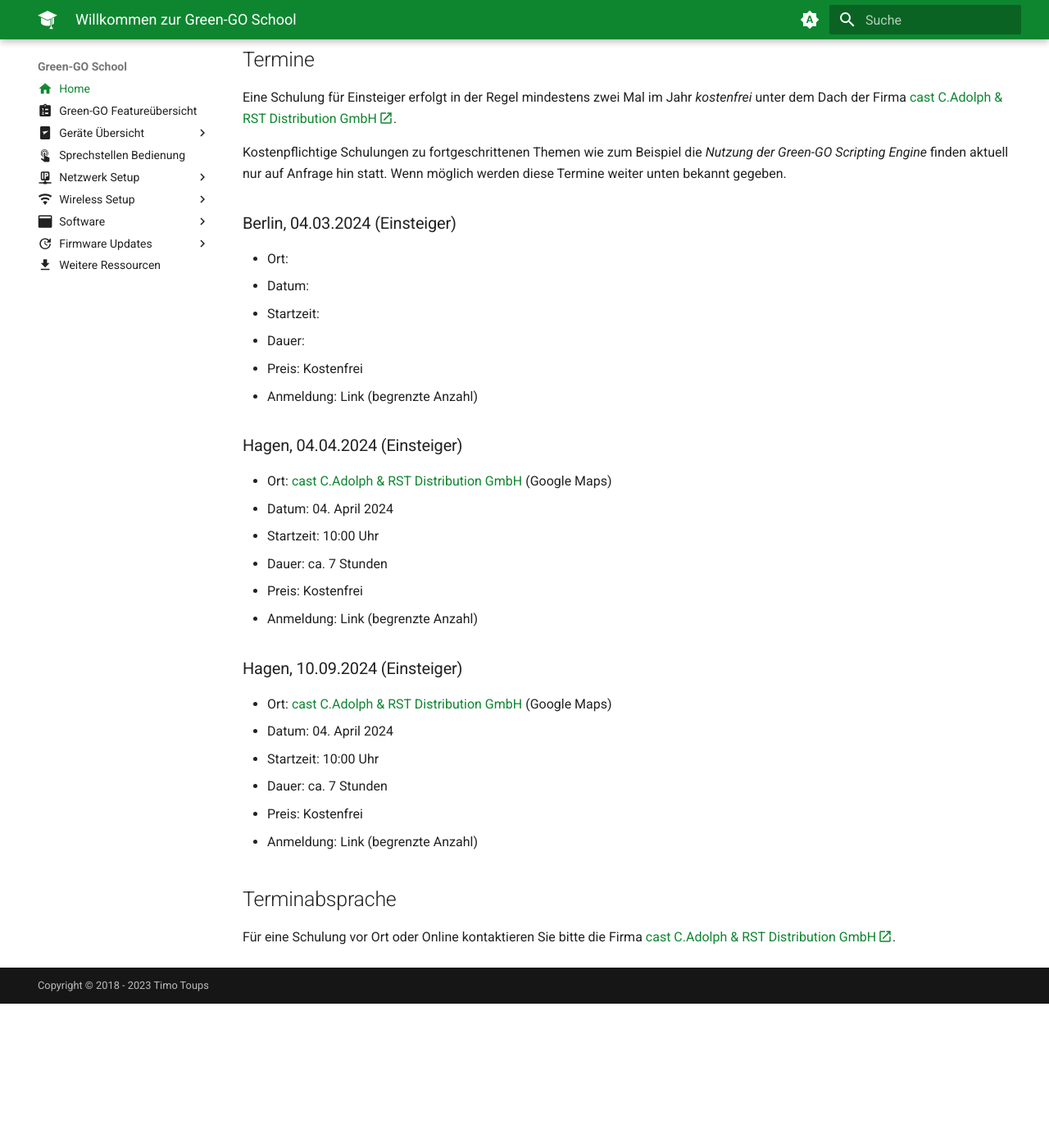
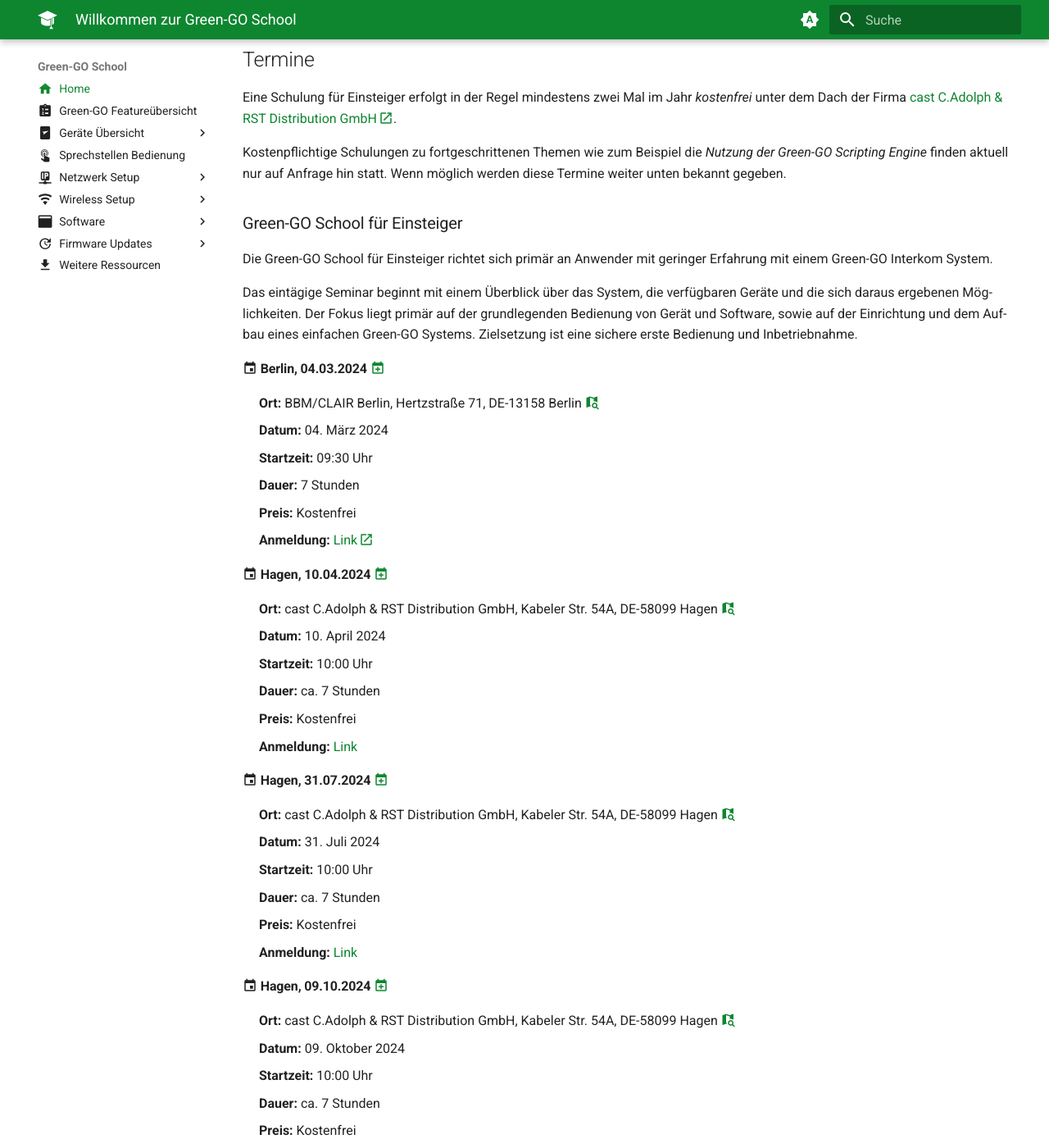
Before and after one commit to lampensau/green-go-school, an MkDocs documentation site: the page built from docs/index.md, in a window 1280 px wide and 1400 px high, scrolled down 350 px. Shown: the whole window at 82% size. Built offline with MkDocs 1.6.1 and Material for MkDocs 9.7.7, drawn with Linux system fonts in a browser that asks for light colours; plug-ins that fetch from the network failed and are left out; before the commit the page ends 1574 px from its top, so only the background shows below that; some of the changed text lies outside the part shown.

Commit message:
added new dates and ics files

```diff
--- a/docs/index.md
+++ b/docs/index.md
@@ -18,32 +18,63 @@
 
 Kostenpflichtige Schulungen zu fortgeschrittenen Themen wie zum Beispiel die _Nutzung der Green-GO Scripting Engine_ finden aktuell nur auf Anfrage hin statt. Wenn möglich werden diese Termine weiter unten bekannt gegeben.
 
-### Berlin, 04.03.2024 (Einsteiger)
+### Green-GO School für Einsteiger
 
-- Ort:
-- Datum:
-- Startzeit:
-- Dauer:
-- Preis: Kostenfrei
-- Anmeldung: Link (begrenzte Anzahl)
+Die Green-GO School für Einsteiger richtet sich primär an Anwender mit geringer Erfahrung mit einem Green-GO Interkom System.
 
-### Hagen, 04.04.2024 (Einsteiger)
+Das eintägige Seminar beginnt mit einem Überblick über das System, die verfügbaren Geräte und die sich daraus ergebenen Möglichkeiten. Der Fokus liegt primär auf der grundlegenden Bedienung von Gerät und Software, sowie auf der Einrichtung und dem Aufbau eines einfachen Green-GO Systems. Zielsetzung ist eine sichere erste Bedienung und Inbetriebnahme.
 
-- Ort: [cast C.Adolph & RST Distribution GmbH](https://www.google.com/maps/dir//cast+C.+Adolph+%26+RST+Distribution+GmbH,+Kabeler+Str.+54A,+58099+Hagen/@51.4085821,7.47655,17z/data=!4m8!4m7!1m0!1m5!1m1!1s0x47b93d04acb6eef5:0xe1c51087640a559!2m2!1d7.4792966!2d51.4086275?entry=ttu) (Google Maps)
-- Datum: 04. April 2024
-- Startzeit: 10:00 Uhr
-- Dauer: ca. 7 Stunden
-- Preis: Kostenfrei
-- Anmeldung: Link (begrenzte Anzahl)
+#### :material-calendar: Berlin, 04.03.2024 [:material-calendar-plus:](./assets/files/calendar/ggo-school-20240304.ics "ICS Kalendar Datei")
 
-### Hagen, 10.09.2024 (Einsteiger)
+<div class="event_details" markdown>
+- **Ort:**  BBM/CLAIR Berlin, Hertzstraße 71, DE-13158 Berlin [:material-map-search: ](https://www.google.com/maps?q=52.5865009,13.3546138 "Navigiere zum Veranstaltungsort mit Google Maps")
+- **Datum:** 04. März 2024
+- **Startzeit:** 09:30 Uhr
+- **Dauer:** 7 Stunden
+- **Preis:** Kostenfrei
+- **Anmeldung:** [Link](https://sweapevent.com/b/?p=bbmtraining2024greengo "Externe Anmeldung")
+</div>
 
-- Ort: [cast C.Adolph & RST Distribution GmbH](https://www.google.com/maps/dir//cast+C.+Adolph+%26+RST+Distribution+GmbH,+Kabeler+Str.+54A,+58099+Hagen/@51.4085821,7.47655,17z/data=!4m8!4m7!1m0!1m5!1m1!1s0x47b93d04acb6eef5:0xe1c51087640a559!2m2!1d7.4792966!2d51.4086275?entry=ttu) (Google Maps)
-- Datum: 04. April 2024
-- Startzeit: 10:00 Uhr
-- Dauer: ca. 7 Stunden
-- Preis: Kostenfrei
-- Anmeldung: Link (begrenzte Anzahl)
+#### :material-calendar: Hagen, 10.04.2024  [:material-calendar-plus:](./assets/files/calendar/ggo-school-20240410.ics "ICS Kalendar Datei")
+
+<div class="event_details" markdown>
+- **Ort:** cast C.Adolph & RST Distribution GmbH, Kabeler Str. 54A, DE-58099 Hagen [:material-map-search: ](https://www.google.com/maps/dir//cast+C.+Adolph+%26+RST+Distribution+GmbH,+Kabeler+Str.+54A,+58099+Hagen/@51.4085821,7.47655,17z/data=!4m8!4m7!1m0!1m5!1m1!1s0x47b93d04acb6eef5:0xe1c51087640a559!2m2!1d7.4792966!2d51.4086275?entry=ttu "Navigiere zum Veranstaltungsort mit Google Maps")
+- **Datum:** 10. April 2024
+- **Startzeit:** 10:00 Uhr
+- **Dauer:** ca. 7 Stunden
+- **Preis:** Kostenfrei
+- **Anmeldung:** [Link](mailto:mail@castinfo.de?subject=Green-GO School Anmeldung für Einsteiger am 11.04.2024 "Email Anmeldung")
+</div>
+
+#### :material-calendar: Hagen, 31.07.2024  [:material-calendar-plus:](./assets/files/calendar/ggo-school-20240731.ics "ICS Kalendar Datei")
+
+<div class="event_details" markdown>
+- **Ort:** cast C.Adolph & RST Distribution GmbH, Kabeler Str. 54A, DE-58099 Hagen [:material-map-search: ](https://www.google.com/maps/dir//cast+C.+Adolph+%26+RST+Distribution+GmbH,+Kabeler+Str.+54A,+58099+Hagen/@51.4085821,7.47655,17z/data=!4m8!4m7!1m0!1m5!1m1!1s0x47b93d04acb6eef5:0xe1c51087640a559!2m2!1d7.4792966!2d51.4086275?entry=ttu "Navigiere zum Veranstaltungsort mit Google Maps")
+- **Datum:** 31. Juli 2024
+- **Startzeit:** 10:00 Uhr
+- **Dauer:** ca. 7 Stunden
+- **Preis:** Kostenfrei
+- **Anmeldung:** [Link](mailto:mail@castinfo.de?subject=Green-GO School Anmeldung für Einsteiger am 10.07.2024 "Email Anmeldung")
+</div>
+
+#### :material-calendar: Hagen, 09.10.2024  [:material-calendar-plus:](./assets/files/calendar/ggo-school-20241009.ics "ICS Kalendar Datei")
+
+<div class="event_details" markdown>
+- **Ort:** cast C.Adolph & RST Distribution GmbH, Kabeler Str. 54A, DE-58099 Hagen [:material-map-search: ](https://www.google.com/maps/dir//cast+C.+Adolph+%26+RST+Distribution+GmbH,+Kabeler+Str.+54A,+58099+Hagen/@51.4085821,7.47655,17z/data=!4m8!4m7!1m0!1m5!1m1!1s0x47b93d04acb6eef5:0xe1c51087640a559!2m2!1d7.4792966!2d51.4086275?entry=ttu "Navigiere zum Veranstaltungsort mit Google Maps")
+- **Datum:** 09. Oktober 2024
+- **Startzeit:** 10:00 Uhr
+- **Dauer:** ca. 7 Stunden
+- **Preis:** Kostenfrei
+- **Anmeldung:** [Link](mailto:mail@castinfo.de?subject=Green-GO School Anmeldung für Einsteiger am 09.10.2024 "Email Anmeldung")
+</div>
+
+### Green-GO School für  Fortgeschrittene
+
+Das Ziel der Green-GO School für Fortgeschrittene ist es, den Teilnehmern komplexe Konzepte der Systemkonfiguration (u.a. IFB, Bridging, Security, etc.), aber auch Themen wie die Scripting API, oder den Einsatz in komplexen Netzwerken näher zu bringen.
+
+Abhängig von der Themenauswahl dauert diese Schulung zwischen 1 und 2 Tagen.
+
+> Bei Bedarf bitte die Firma [cast C.Adolph & RST Distribution GmbH](https://castinfo.de) mit einer unverbindlichen Anfrage kontaktieren.
 
 ## Terminabsprache
 
```
Also changed, not shown: 4 other files.
